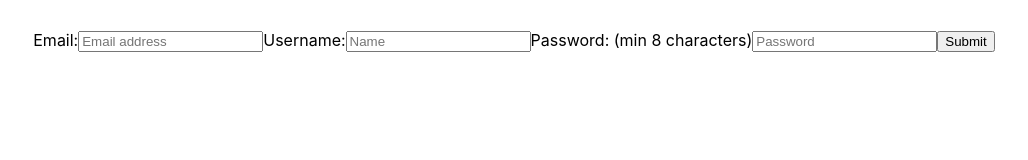
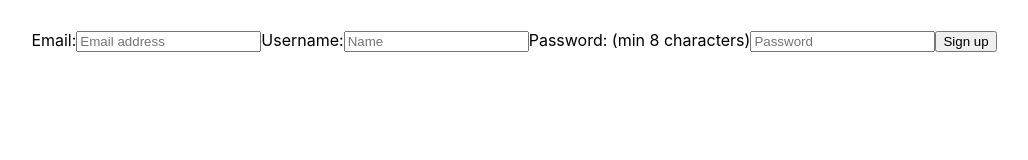
Before and after one commit to tamaskovacs0408/crypto_app, a React (Create React App) app: page / in a window 1280 px wide. Shown: the top 160 px of the page, without its empty margins (126-1154 px from the left). Built offline with nearby package versions, Linux system fonts and the light colour scheme.

Commit message:
Update SignUp component

```diff
--- a/src/Components/SignUp/SignUp.jsx
+++ b/src/Components/SignUp/SignUp.jsx
@@ -9,11 +9,14 @@ export default function SignUp() {
 
   function handleFormSubmit(e) {
     e.preventDefault();
+
+    localStorage.setItem("email", JSON.stringify(email));
+    localStorage.setItem("password", JSON.stringify(password));
   }
 
   return (
     <div className="form_container">
-      <form >
+      <form onSubmit={handleFormSubmit}>
         <label htmlFor="e-mail">
           Email:
           <input
@@ -49,7 +52,7 @@ export default function SignUp() {
           />
         </label>
 
-        <input type="submit" value="Submit" />
+        <input type="submit" value="Sign up"/>
       </form>
     </div>
   );
```
